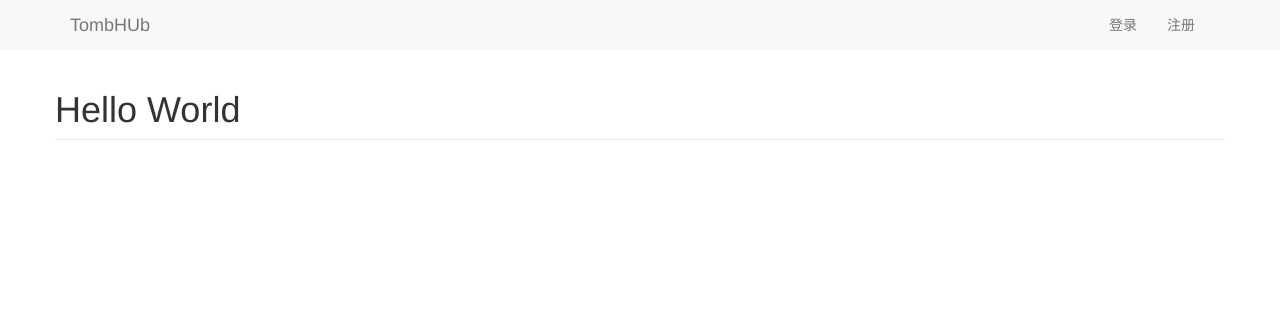
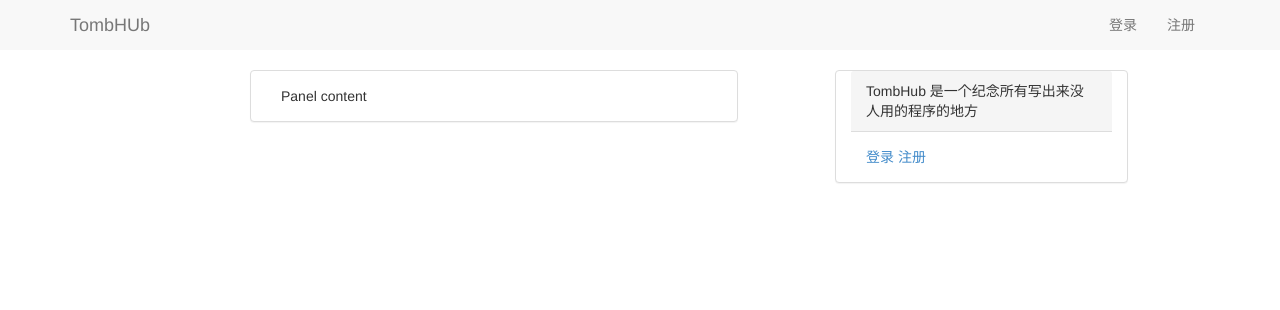
Before and after one commit to Mithrilwoodrat/Tombhub, a Flask app: page / in a window 1280 px wide. Shown: the top 310 px of the page. Run offline with Flask 2, Linux system fonts and the light colour scheme; some libraries are stand-ins or nearby versions.

Commit message:
version 0.2

```diff
--- a/tombhub/templates/base.html
+++ b/tombhub/templates/base.html
@@ -28,11 +28,7 @@
         </div>
     </div>
 </div>
-<div class="container">
-    <div class="row">
 {% block content %}{% endblock %}
-    </div>
-</div>
    <script src="/static/jquery/jquery.min.js"></script>
    <script src="/static/js/bootstrap.min.js"></script>
    <script src="/static/js/docs.min.js"></script>
--- a/tombhub/templates/index.html
+++ b/tombhub/templates/index.html
@@ -1,4 +1,28 @@
 {% extends "base.html" %}
 {% block content %}
-        <h1 id="Hello" class="page-header">Hello World</h1>
+<div class="container">
+    &nbsp;
+    <div class="row">
+        <div class="panel panel-default col-md-5 col-md-offset-2">
+            <div class="panel-body">
+                Panel content
+            </div>
+        </div>
+        <div class="panel panel-default col-md-3 col-md-offset-1">
+            {% if g.user.is_authenticated() %}
+            <div class="panel-heading">{{g.user.name}}</div>
+            <div class="panel-body">
+                TODO
+            </div>
+            {% endif %}
+            {% if not g.user.is_authenticated() %}
+            <div class="panel-heading">TombHub 是一个纪念所有写出来没人用的程序的地方</div>
+            <div class="panel-body">
+                <a href="/login" class="navbar-link" >登录</a>
+                <a href="/register" class="navbar-link" >注册</a>
+            </div>
+            {% endif %}
+        </div>
+    </div>
+</div>
 {% endblock %}
--- a/tombhub/templates/login.html
+++ b/tombhub/templates/login.html
@@ -1,6 +1,7 @@
 {% extends "base.html" %}
 {% block content %}
 <script src="/static/js/login.js"></script>
+<div class="container">
 <h1 id="Hello" class="page-header">登录TombHub</h1>
 <form class="form-horizontal" role="form">
     <div class="form-group">
@@ -22,5 +23,6 @@
           </div>
       </div>
 </form>
+</div>
 
 {% endblock %}
--- a/tombhub/views.py
+++ b/tombhub/views.py
@@ -49,6 +49,10 @@ def logout():
     return redirect(url_for('index'))
 
 @tombhub.route('/user/<username>')
-@login_required
 def user(username):
     return render_template('user.html',username=username)
+
+@tombhub.route('/setting')
+@login_required
+def setting():
+    pass
```
Also changed, not shown: tombhub/templates/user.html (+11 -0 lines). Lines whose indentation alone changed are shown as unchanged.
